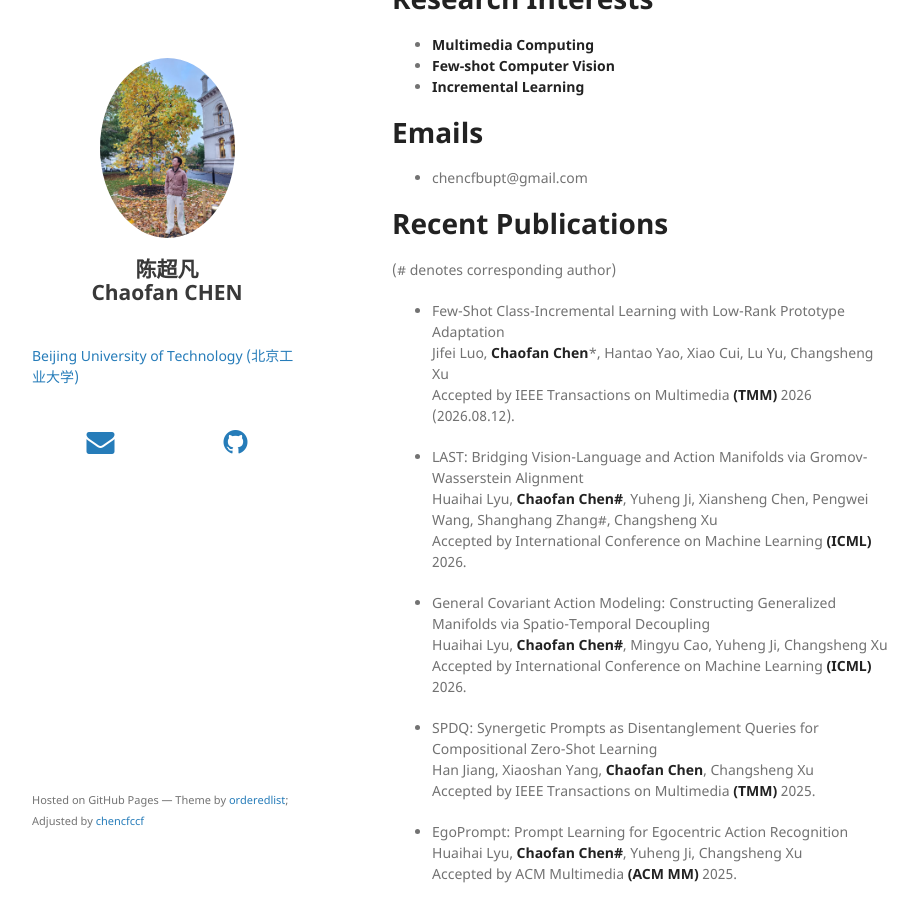
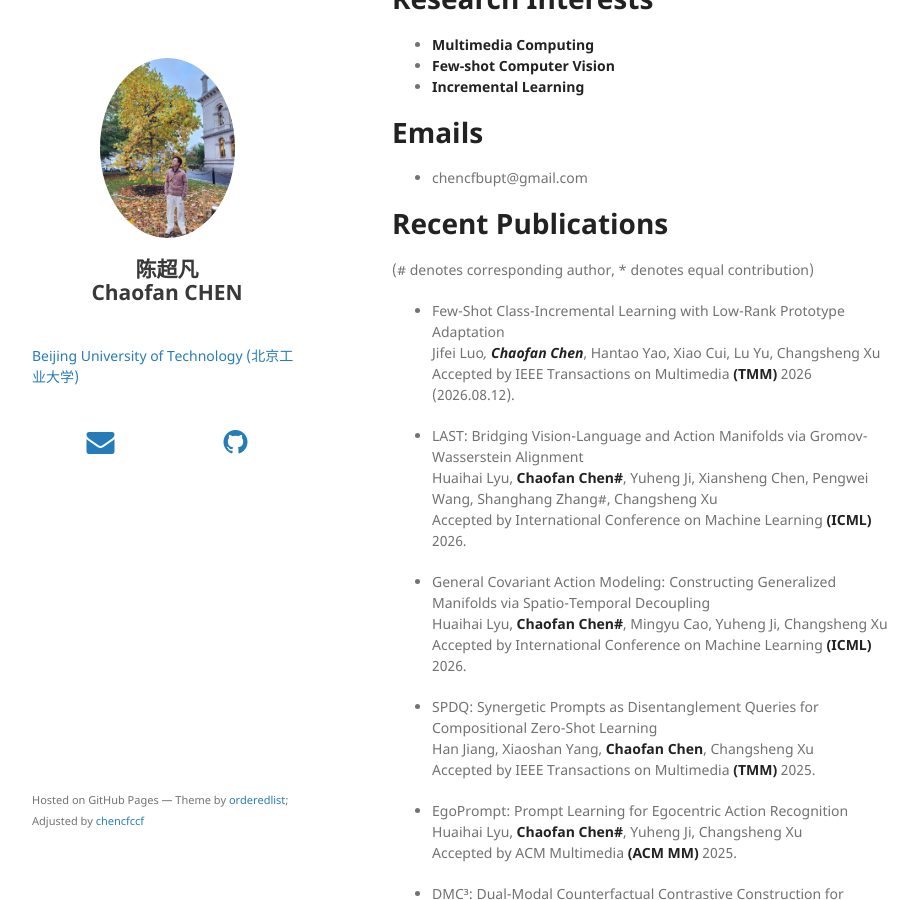
Before and after one commit to chencfccf/chencfccf.github.io, a Jekyll site: the page built from index.md, in a window 1280 px wide and 900 px high, scrolled down 314 px. Shown: the whole window, without its empty margins (178-1096 px from the left). Built offline with Jekyll 4.4.1, drawn with Linux system fonts in a browser that asks for light colours; nearby versions of some CDN libraries; our own code applies the rules of GitHub Pages for plain Markdown files.

Commit message:
Update index.md

```diff
--- a/index.md
+++ b/index.md
@@ -36,9 +36,9 @@ I am currently a Professor in the College of Cyberspace Science and Technology,
 * chencfbupt@gmail.com
 
 # Recent Publications
-(# denotes corresponding author)
+(# denotes corresponding author, * denotes equal contribution)
   * Few-Shot Class-Incremental Learning with Low-Rank Prototype Adaptation
-  Jifei Luo, **Chaofan Chen***, Hantao Yao, Xiao Cui, Lu Yu, Changsheng Xu
+  Jifei Luo*, **Chaofan Chen***, Hantao Yao, Xiao Cui, Lu Yu, Changsheng Xu
   Accepted by IEEE Transactions on Multimedia **(TMM)** 2026 (2026.08.12).
 
 
```
